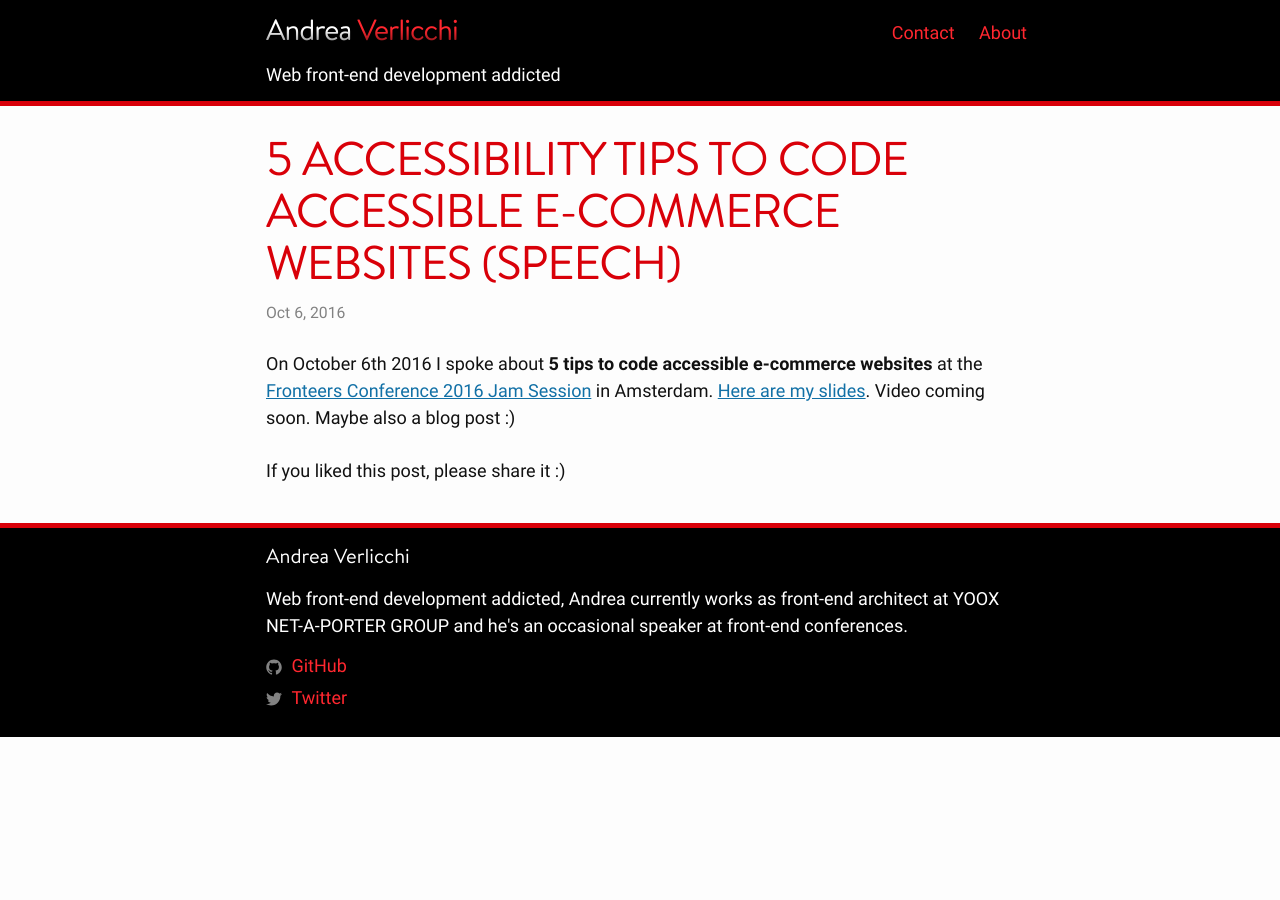
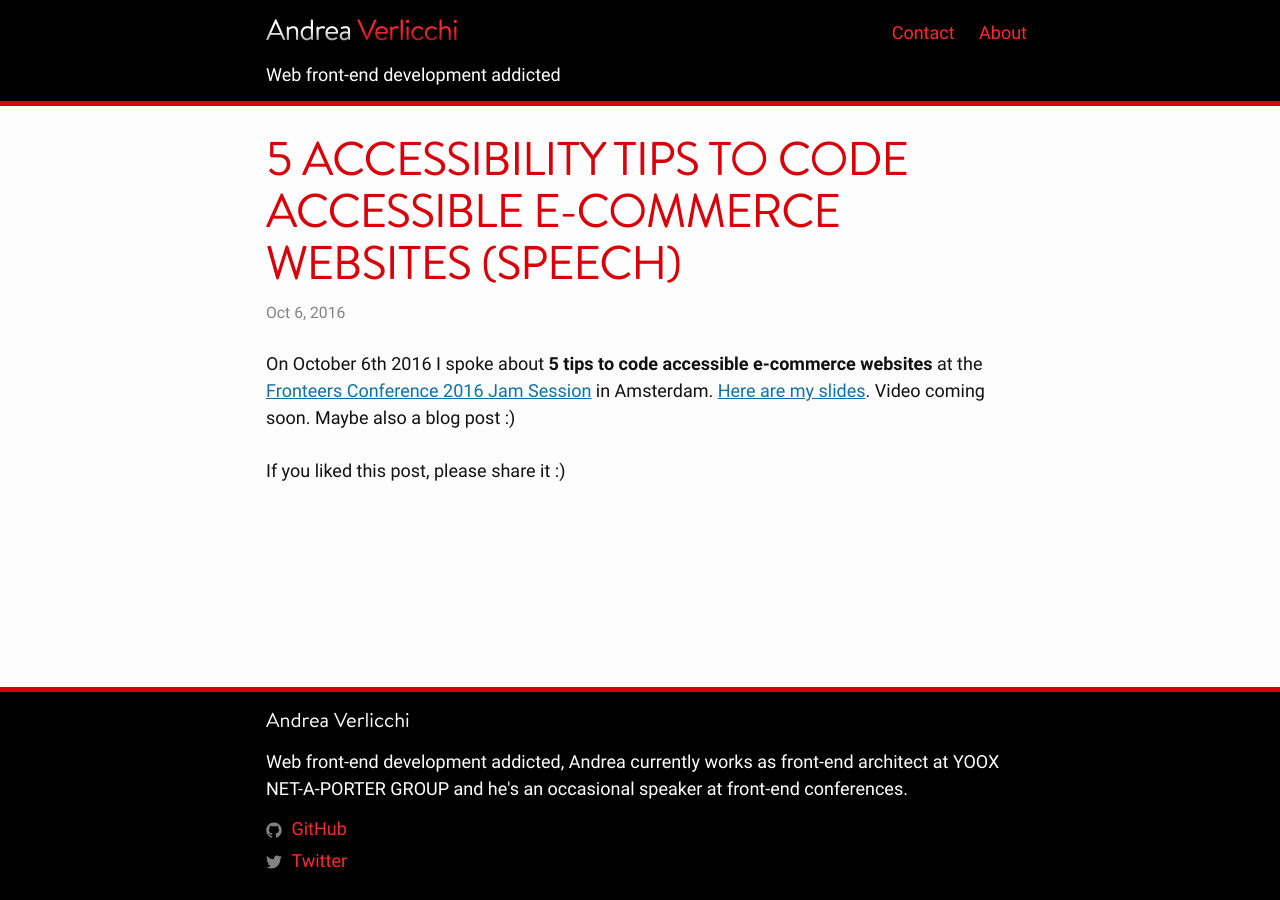
Before and after one commit to verlok/verlok.github.io, a Jekyll site: the page built from _posts/2016-10-06-accessibility-5-tips-accessible-ecommerce-website.md, in a window 1280 px wide. Built offline with Jekyll 4.4.1, drawn with Linux system fonts in a browser that asks for light colours; comment, search, counter and statistics services are not loaded.

Commit message:
Fix body height in short pages

```diff
--- a/_sass/_layout.scss
+++ b/_sass/_layout.scss
@@ -2,7 +2,19 @@
  * Site header
  */
 
+html {
+	height: 100%;
+}
+
+body {
+	min-width: 320px;
+	height: 100%;
+	display: flex;
+	flex-direction: column;
+}
+
 .site-header {
+	flex-shrink: 0;
 	background: $toolbar-background-color;
 	border-bottom: 5px solid $brand-color;
 	min-height: $spacing-unit * 1.865;
@@ -120,10 +132,25 @@
 
 
 /**
+ * Page content
+ */
+
+.page-content {
+	flex-grow: 1;
+	padding: $spacing-unit 0;
+}
+
+.page-heading {
+	@include relative-font-size(1.25);
+}
+
+
+/**
  * Site footer
  */
 
 .site-footer {
+	flex-shrink: 0;
 	background-color: $toolbar-background-color;
 	border-top: 5px solid $brand-color;
 	padding: $spacing-unit/2 0;
@@ -196,16 +223,3 @@
 		width: calc(100% - (#{$spacing-unit} / 2));
 	}
 }
-
-
-/**
- * Page content
- */
-
-.page-content {
-	padding: $spacing-unit 0;
-}
-
-.page-heading {
-	@include relative-font-size(1.25);
-}
```
